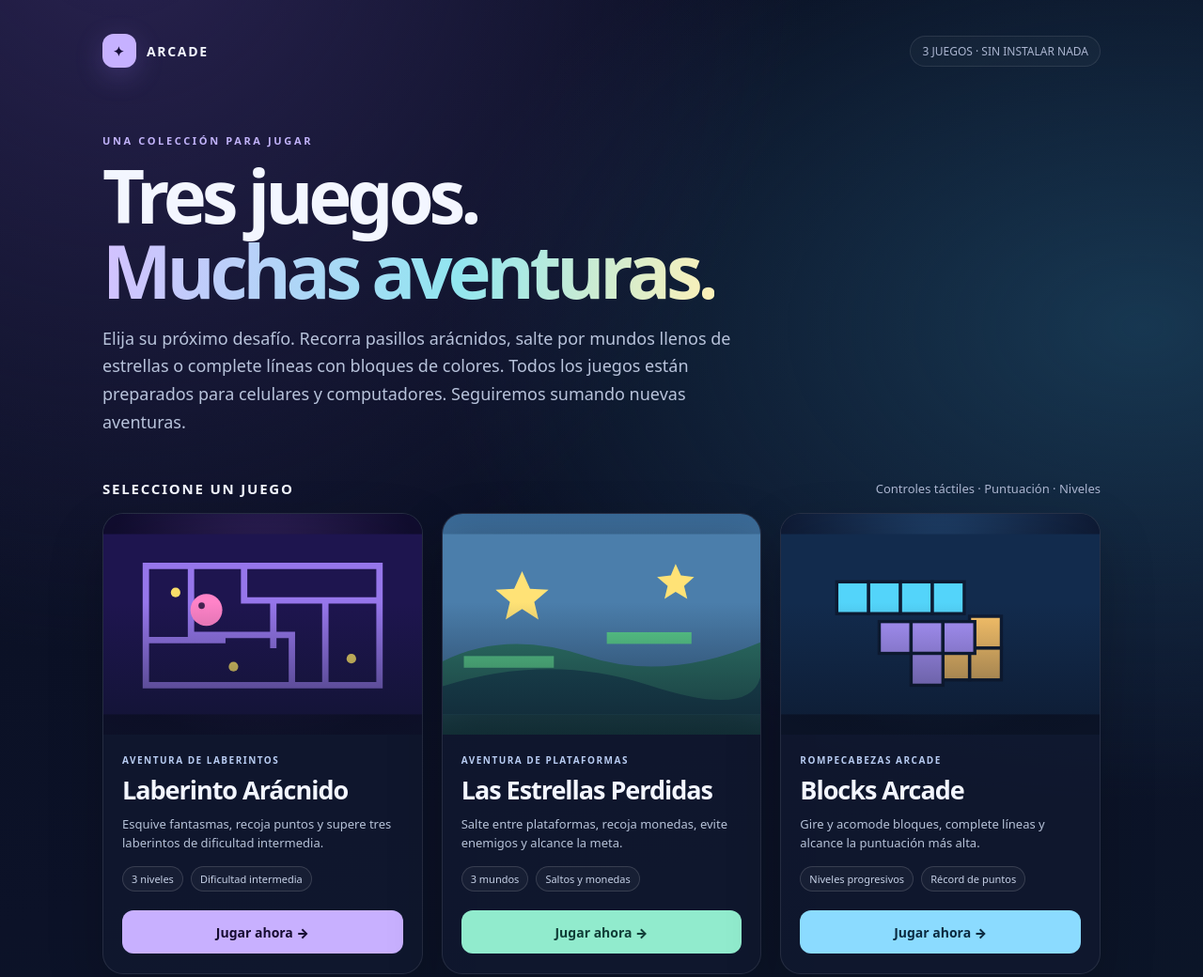
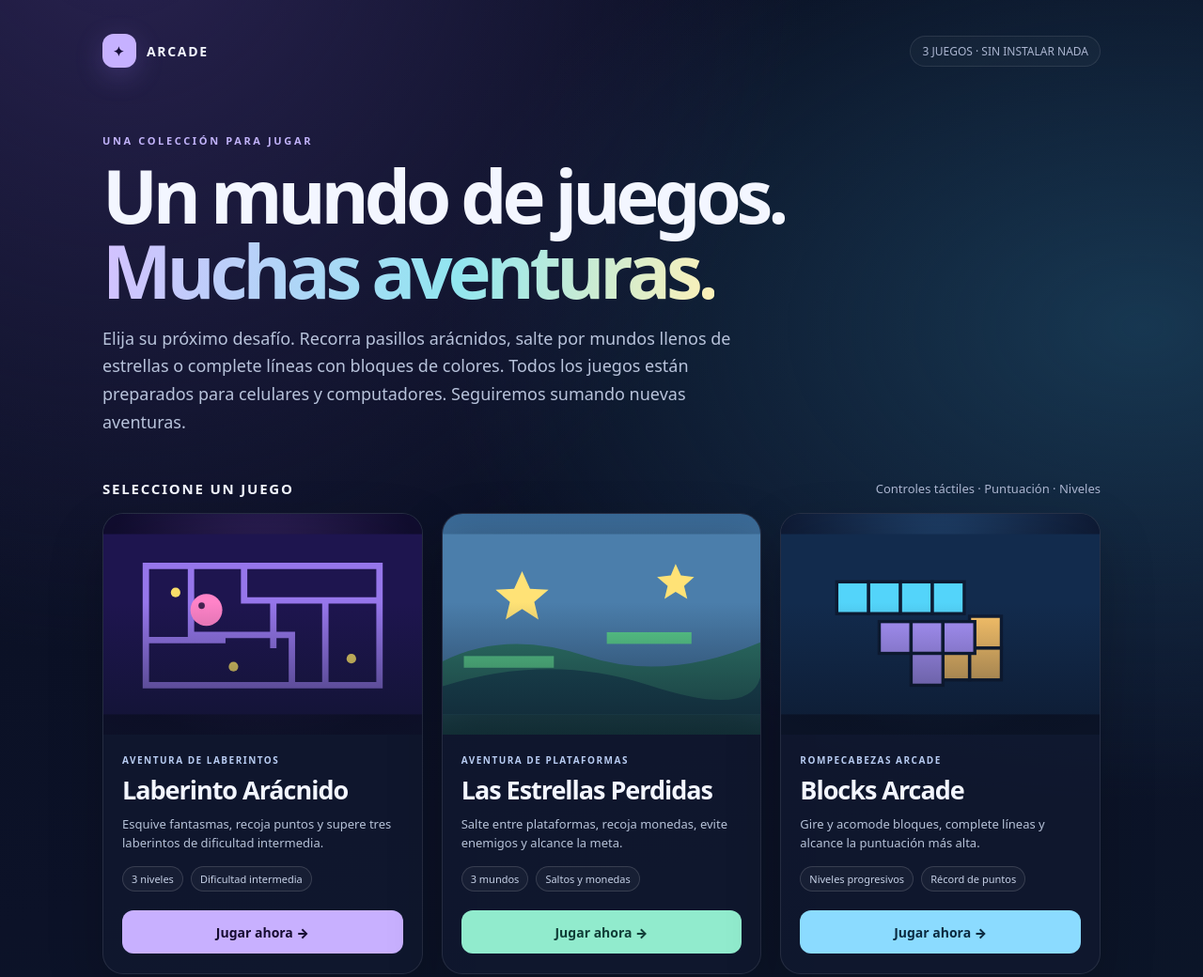
Before and after one commit to antoniogv-dev/arcade-juegos, a plain HTML site: page index.html in a window 1280 px wide. Shown: the top 1040 px of the page at 94% size. Drawn offline with Linux system fonts and the light colour scheme.

Commit message:
Preparar portada del catálogo para futuros videojuegos

```diff
--- a/index.html
+++ b/index.html
@@ -35,7 +35,7 @@ header{display:flex;justify-content:space-between;align-items:center;gap:14px;ma
 <div class="page">
 <header><a class="brand" href="./" aria-label="Arcade, inicio"><span class="mark" aria-hidden="true">✦</span><span>ARCADE</span></a><div class="header-meta"><span id="gameTotal">3 JUEGOS · SIN INSTALAR NADA</span></div></header>
 <main>
-<section class="hero" aria-labelledby="title"><p class="eyebrow">Una colección para jugar</p><h1 id="title">Tres juegos.<br><span>Muchas aventuras.</span></h1><p class="intro">Elija su próximo desafío. Recorra pasillos arácnidos, salte por mundos llenos de estrellas o complete líneas con bloques de colores. Todos los juegos están preparados para celulares y computadores. Seguiremos sumando nuevas aventuras.</p></section>
+<section class="hero" aria-labelledby="title"><p class="eyebrow">Una colección para jugar</p><h1 id="title">Un mundo de juegos.<br><span>Muchas aventuras.</span></h1><p class="intro">Elija su próximo desafío. Recorra pasillos arácnidos, salte por mundos llenos de estrellas o complete líneas con bloques de colores. Todos los juegos están preparados para celulares y computadores. Seguiremos sumando nuevas aventuras.</p></section>
 <div class="section-heading"><h2>Seleccione un juego</h2><p>Controles táctiles · Puntuación · Niveles</p></div>
 <input id="gameSearch" class="search" type="search" placeholder="Buscar un juego" aria-label="Buscar juegos" autocomplete="off" hidden>
 <section class="grid" id="gamesCatalog" aria-label="Catálogo de juegos"></section>
```
